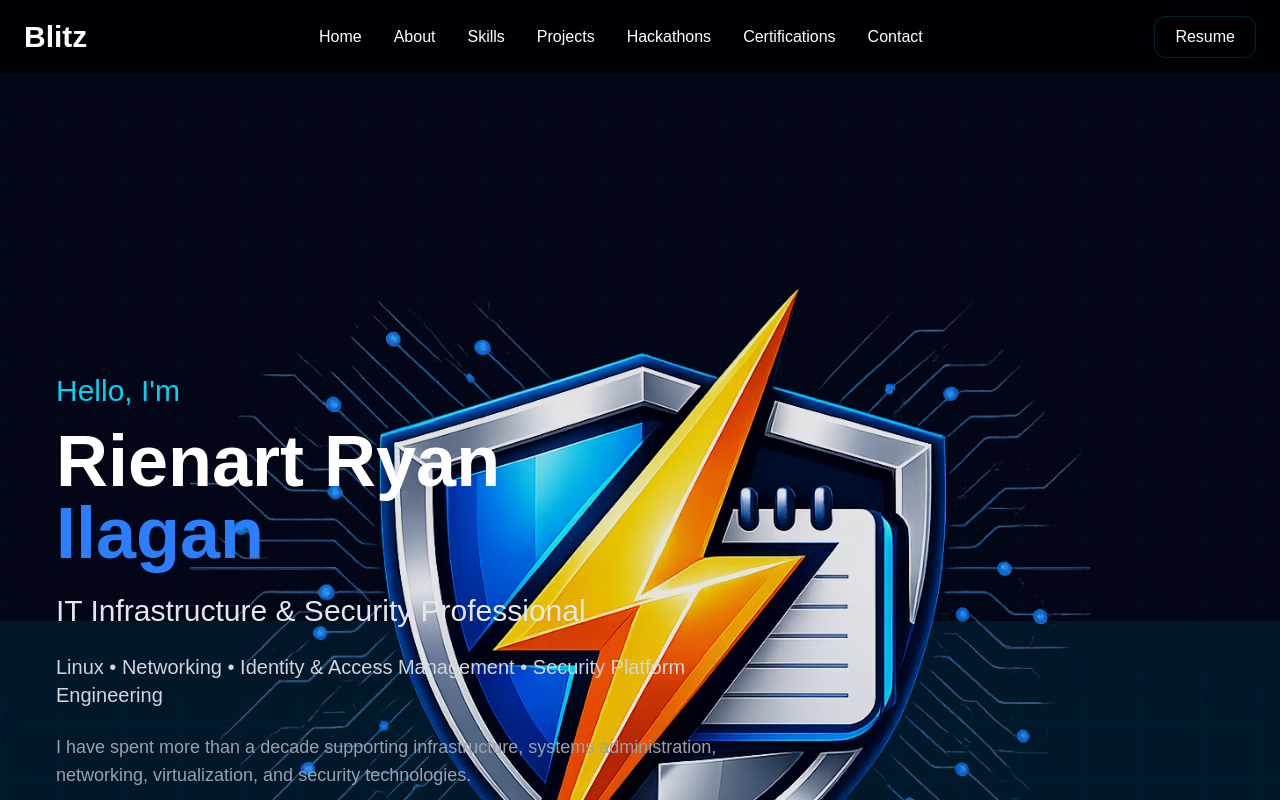
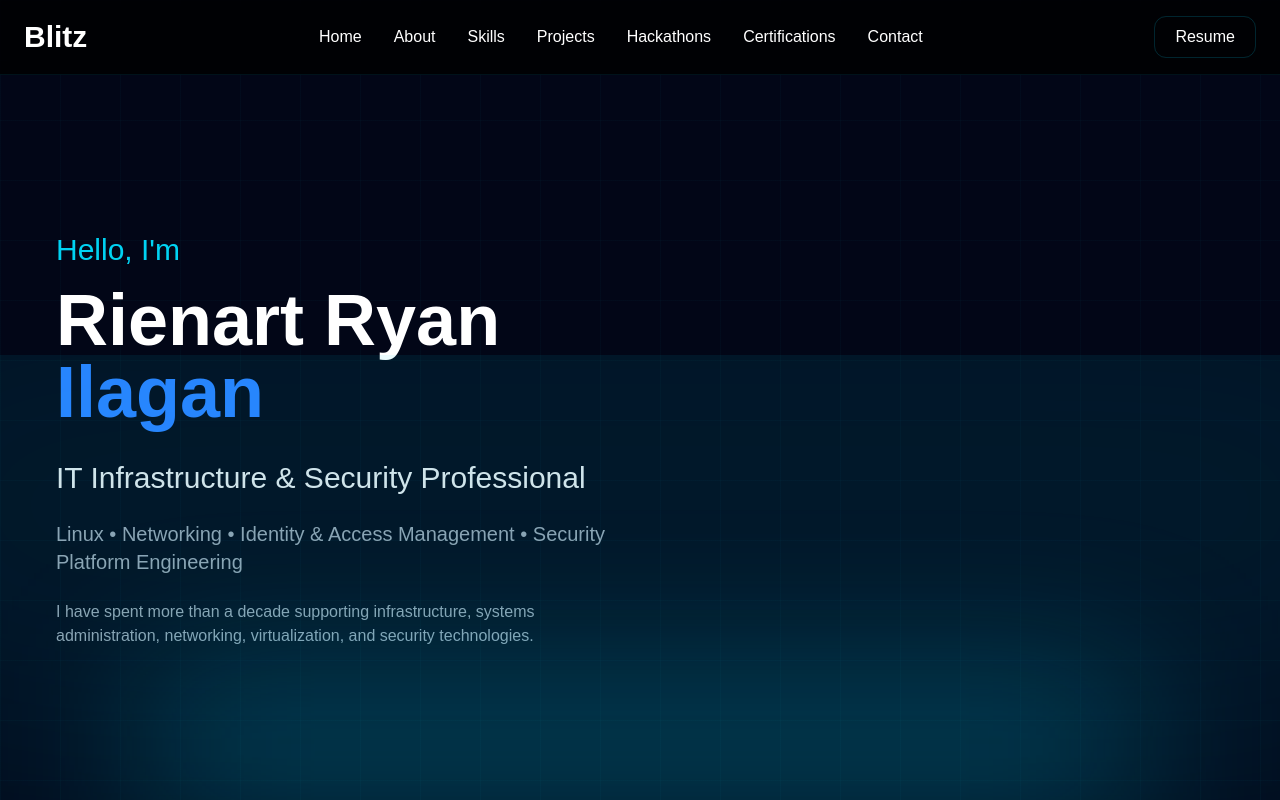
Before and after one commit to rienman88/blitz-portfolio, a Next.js app: page / in a window 1280 px wide. Shown: the top 800 px of the page. Built offline with nearby package versions, Linux system fonts and the light colour scheme.

Commit message:
Refactor HeroSection component structure and styles
Refactor HeroSection layout and improve styling.

```diff
--- a/components/sections/HeroSection.tsx
+++ b/components/sections/HeroSection.tsx
@@ -8,206 +8,80 @@ import { personal } from "@/data/personal";
 
 export default function HeroSection() {
   return (
-    <section
-      id="home"
-      className="
-        relative
-        overflow-hidden
-
-        pt-24
-        pb-20
-      "
-    >
-      <HorizonScene />
-
+	<section
+	  id="home"
+	  className="relative overflow-hidden py-20"
+	>
       <Container>
 
         <FadeIn>
 
-          <div
-            className="
-              relative
+          <div className="grid items-center gap-12 lg:grid-cols-2">
 
-              min-h-[720px]
+            {/* LEFT */}
+            <div>
 
-              lg:min-h-[820px]
-
-              flex
-
-              flex-col
-
-              lg:flex-row
-
-              items-center
-
-              justify-between
-
-              gap-16
-            "
-          >
-
-            {/* LOGO */}
-
-            <div
-              className="
-                absolute
-
-                left-1/2
-
-                top-1/2
-
-                -translate-x-1/2
-
-                -translate-y-[42%]
-
-                pointer-events-none
-
-                opacity-90
-
-                z-0
-              "
-            >
-
-              <AdjustableLogo
-                src="/logo/blitz.png"
-                className="
-                  w-[260px]
-
-                  sm:w-[360px]
-
-                  md:w-[500px]
-
-                  lg:w-[720px]
-
-                  xl:w-[900px]
-
-                  2xl:w-[1050px]
-                "
-              />
-
-            </div>
-
-            {/* TEXT */}
-
-            <div
-              className="
-                relative
-
-                z-10
-
-                max-w-3xl
-              "
-            >
-
-              <p
-                className="
-                  mb-4
-
-                  text-xl
-
-                  text-cyan-400
-
-                  sm:text-2xl
-
-                  lg:text-3xl
-                "
-              >
+              <p className="mb-4 text-3xl text-cyan-400">
                 Hello, I'm
               </p>
 
-              <h1
-                className="
-                  font-bold
-
-                  leading-none
-
-                  text-5xl
-
-                  sm:text-6xl
-
-                  lg:text-7xl
-                "
-              >
+              <h1 className="text-7xl font-bold">
                 {personal.firstName}
               </h1>
 
-              <h1
-                className="
-                  mb-6
-
-                  font-bold
-
-                  leading-none
-
-                  text-5xl
-
-                  text-blue-500
-
-                  sm:text-6xl
-
-                  lg:text-7xl
-                "
-              >
+              <h1 className="mb-8 text-7xl font-bold text-blue-500">
                 {personal.lastName}
               </h1>
 
-              <h2
-                className="
-                  mb-6
-
-                  text-xl
-
-                  text-gray-200
-
-                  sm:text-2xl
-
-                  lg:text-3xl
-                "
-              >
+              <h2 className="mb-6 text-3xl text-gray-200">
                 {personal.title}
               </h2>
 
-              <p
-                className="
-                  max-w-2xl
-
-                  text-base
-
-                  text-gray-300
-
-                  sm:text-lg
-
-                  lg:text-xl
-                "
-              >
+              <p className="max-w-2xl text-xl text-gray-400">
                 {personal.shortDescription}
               </p>
 
-              <p
-                className="
-                  mt-6
-
-                  max-w-2xl
-
-                  text-sm
-
-                  text-gray-400
-
-                  sm:text-base
-
-                  lg:text-lg
-                "
-              >
+              <p className="mt-6 text-gray-400">
                 {personal.about}
               </p>
 
             </div>
 
+		<div
+		  className="
+		  relative
+
+		  flex
+		  items-center
+		  justify-center
+
+		  h-[570px]
+		  overflow-visible
+		  "
+		>
+
+		  <div
+		    className="
+		    relative
+		    z-10
+
+		    top-[35px]
+		    bottom-[0px]
+		    "
+		  >
+		    <AdjustableLogo
+		      src="/logo/blitz.png"
+		      size={990}
+		    />
+		  </div>
+
+		</div>
           </div>
 
         </FadeIn>
 
       </Container>
+      <HorizonScene />
 
     </section>
   );
```
